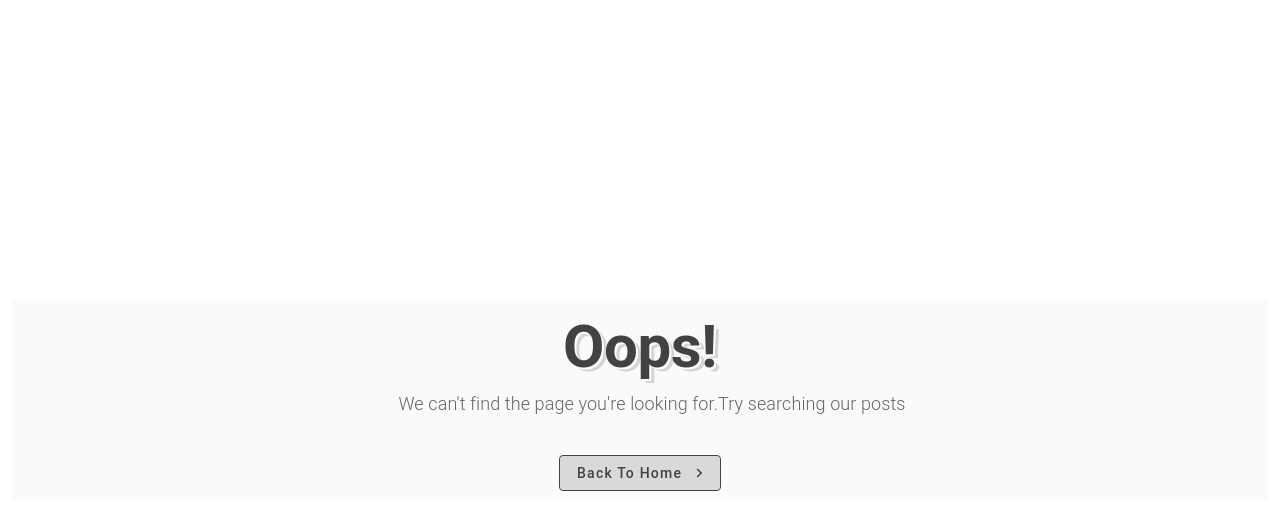
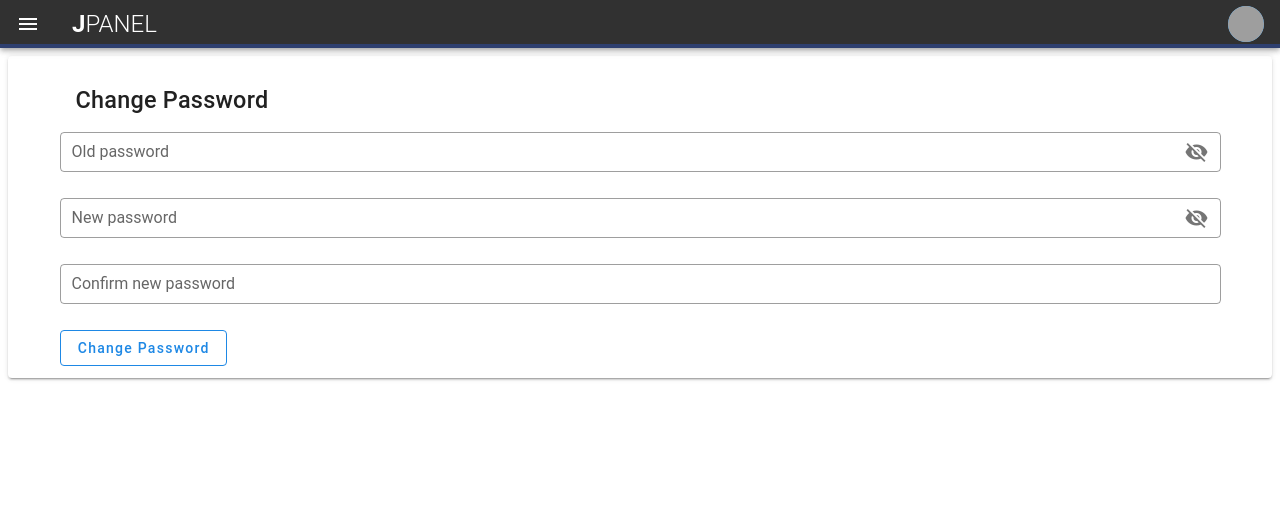
Before and after one commit to mohamadresaaa/jraw-web-app, a Vue app: page /user/change_password in a window 1280 px wide. Before the commit this address led to /404. Shown: the top 530 px of the page. Built offline with nearby package versions, Linux system fonts and the light colour scheme; grey boxes are pictures that could not be loaded; a small style sheet from the web is missing.

Commit message:
change password

```diff
--- a/src/components/header/UserMenu.vue
+++ b/src/components/header/UserMenu.vue
@@ -31,7 +31,7 @@
       <v-divider></v-divider>
       <v-list>
         <!-- dashboard link -->
-        <v-list-item>
+        <v-list-item to="/user/panel">
           <v-list-item-action>
             <v-icon>dashboard</v-icon>
           </v-list-item-action>
--- a/src/router/index.js
+++ b/src/router/index.js
@@ -57,6 +57,11 @@ const routes = [
         path: "panel",
         name: "user_panel",
         component: () => import("../views/user/Profile.vue")
+      },
+      {
+        path: "change_password",
+        name: "change_password",
+        component: () => import("../views/user/ChangePassword.vue")
       }
     ]
   },
--- /dev/null
+++ b/src/views/user/ChangePassword.vue
@@ -0,0 +1,67 @@
+<template>
+    <v-card>
+        <v-container>
+            <v-layout wrap>
+                <!-- title -->
+                <v-flex xs12 sm12 md12>
+                    <v-card-title>
+                        <h3 class="font-weight-medium text-capitalize">Change password</h3>
+                    </v-card-title>
+                </v-flex>
+                <v-flex xs12 sm12 md12>
+                    <!-- change password form -->
+                    <v-form v-model="isFormValid" lazy-validation ref="form" @submit.prevent="">
+                        <!-- old password field -->
+                        <v-text-field v-model="oldPassword" :rules="oldPasswordRules" label="Old password"
+                            :type="showOldPassword ? 'text' : 'password'"
+                            :append-icon="showOldPassword ? 'visibility' : 'visibility_off'"
+                            @click:append="showOldPassword = !showOldPassword" outlined
+                dense></v-text-field>
+
+                        <!-- new password field -->
+                        <v-text-field v-model="newPassword" :rules="newPasswordRules" label="New password"
+                            :type="showNewPassword ? 'text' : 'password'"
+                            :append-icon="showNewPassword ? 'visibility' : 'visibility_off'"
+                            @click:append="showNewPassword = !showNewPassword" outlined
+                dense></v-text-field>
+
+                        <!-- confirm new password field -->
+                        <v-text-field v-model="newConfirmPassword" :rules="newConfirmPasswordRules"
+                            label="Confirm new password" type="password" outlined dense></v-text-field>
+                        <v-btn color="blue darken-1" class="ml-0 text-capitalize white--text" type="submit" outlined>
+                            Change password
+                        </v-btn>
+                    </v-form>
+                </v-flex>
+            </v-layout>
+        </v-container>
+    </v-card>
+</template>
+
+<script>
+export default {
+  data () {
+    return {
+      isFormValid: true,
+      showOldPassword: false,
+      showNewPassword: false,
+      oldPassword: "",
+      newPassword: "",
+      newConfirmPassword: "",
+      oldPasswordRules: [
+        oldPassword => !!oldPassword || "Old password is required"
+      ],
+      newPasswordRules: [
+        newPassword => !!newPassword || "New password is required",
+        newPassword => newPassword.length >= 8 || "New password must be at least 8 characters"
+      ],
+      newConfirmPasswordRules: [newConfirmPassword => newConfirmPassword === this.newPassword ||
+                    "Passwords must match"
+      ]
+    }
+  },
+  methods: {
+
+  }
+}
+</script>
```
